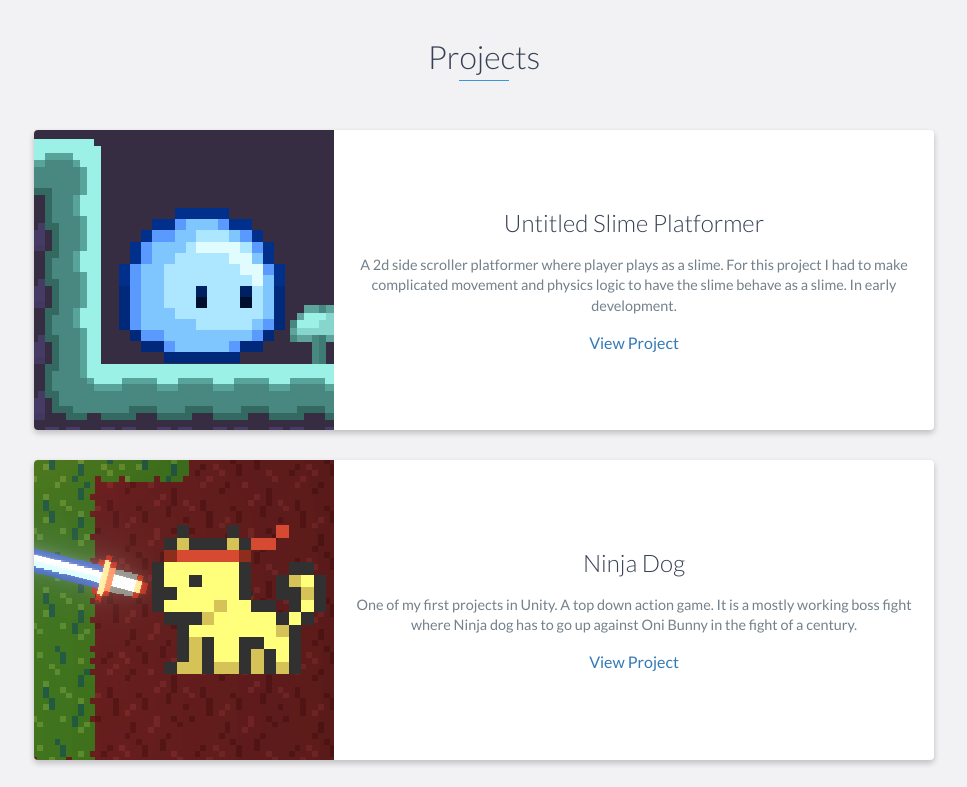
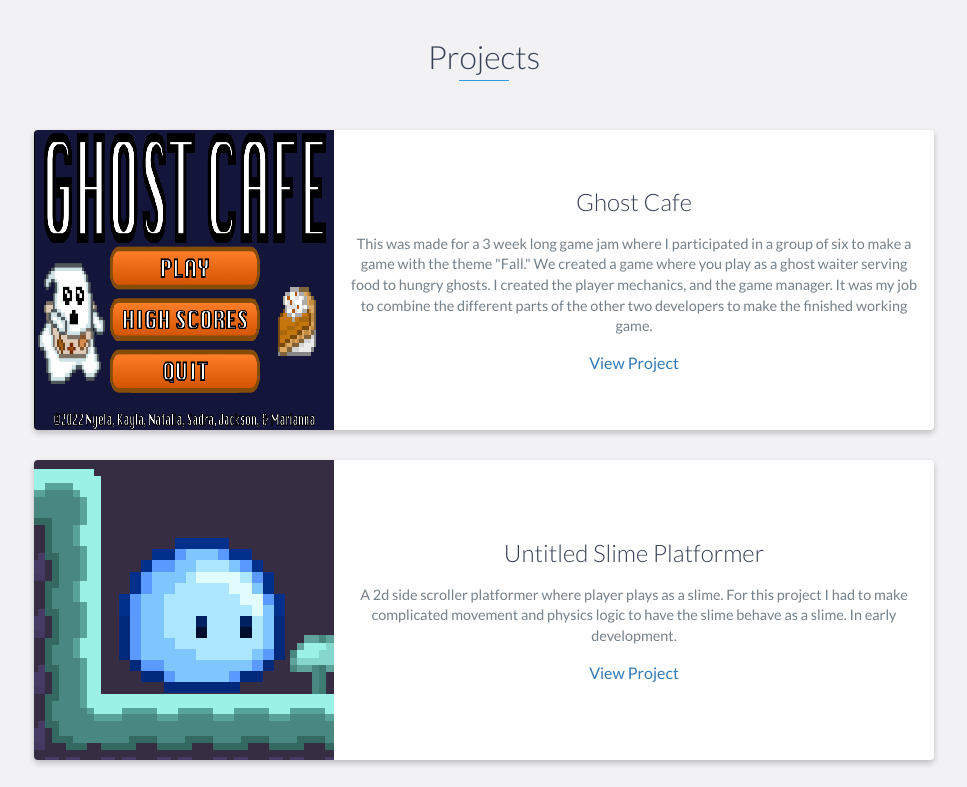
Before and after one commit to itsjacksonw/itsjacksonw.github.io, a website: page index.html in a window 1280 px wide. Shown: the part 1980-2767 px from the top of the page, without its empty margins (156-1123 px from the left). Drawn offline with nearby package versions, Linux system fonts and the light colour scheme.

Commit message:
New Project
Updated website with the project Ghost Cafe

```diff
--- a/index.html
+++ b/index.html
@@ -120,6 +120,22 @@
 
                 <div class="project shadow-large">
                     <div class="project-image">
+                        <img src="images/ghostcafe.png" />
+                    </div>
+                    <!-- End .project-image -->
+                    <div class="project-info">
+                        <h3>Ghost Cafe</h3>
+                        <p>
+                            This was made for a 3 week long game jam where I participated in a group of six to make a game with the theme "Fall." We created a game where you play as a ghost waiter serving food to hungry ghosts. I created the player mechanics, and the game manager. It was my job to combine the different parts of the other two developers to make the finished working game.
+                        </p>
+                        <a href="https://nyela.itch.io/ghost-cafe">View Project</a>
+                    </div>
+                    <!-- End .project-info -->
+                </div>
+                <!-- End .project -->
+
+                <div class="project shadow-large">
+                    <div class="project-image">
                         <img src="images/slimeplatformer.png" />
                     </div>
                     <!-- End .project-image -->
```
Also changed, not shown: images/ghostcafe.png (added).
